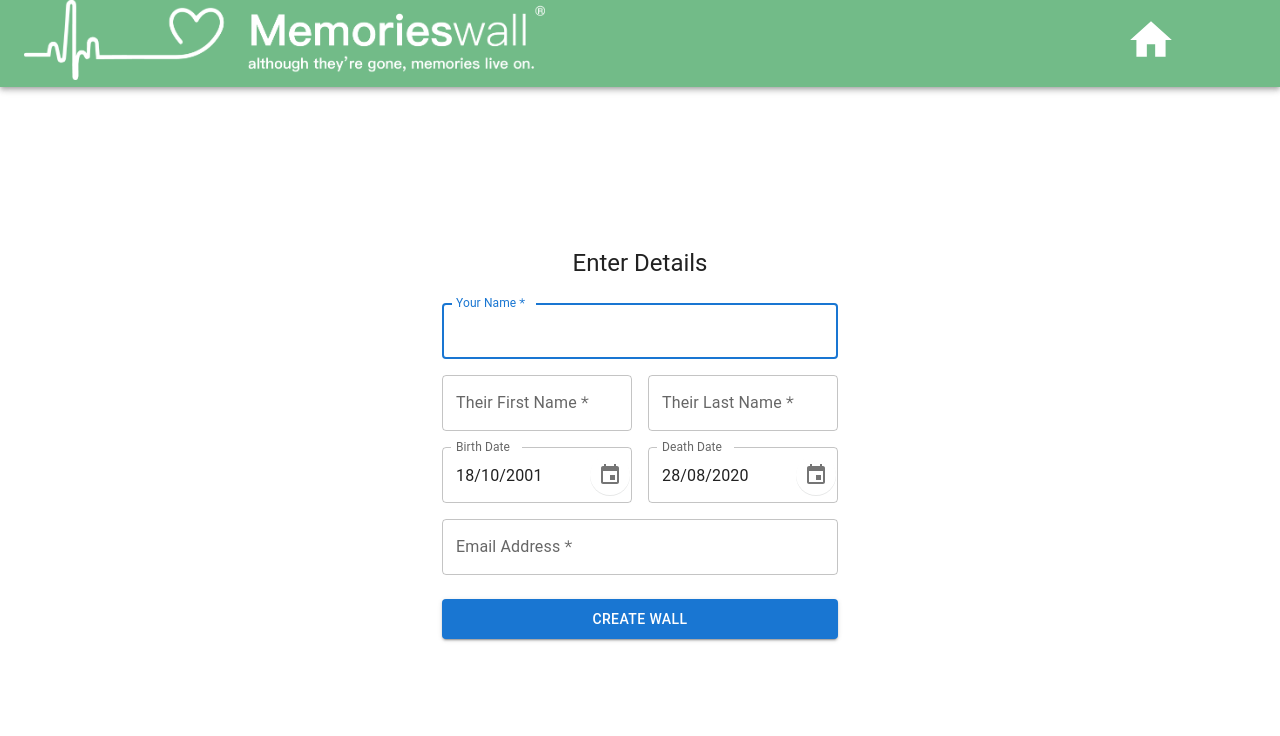
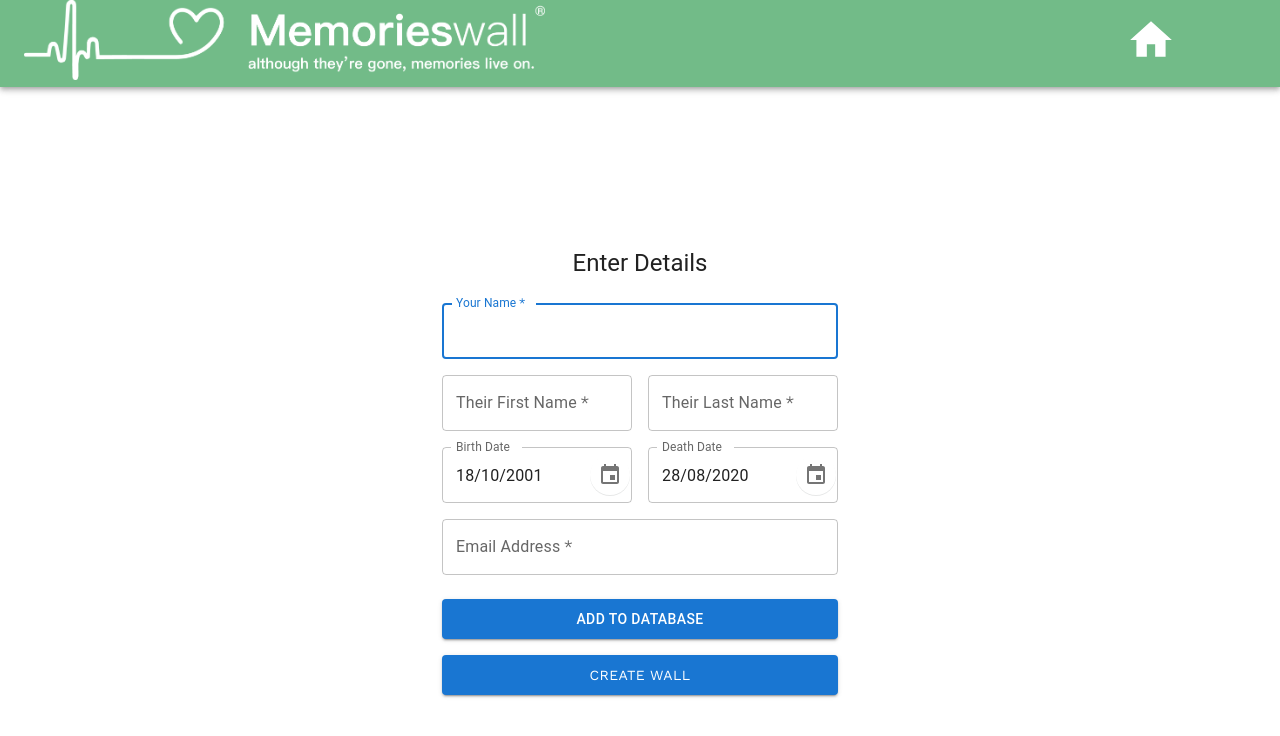
Before and after one commit to Soman95/myMemoryWall, a React (Create React App) app: page /create in a window 1280 px wide. Shown: the top 736 px of the page. Built offline with nearby package versions, Linux system fonts and the light colour scheme.

Commit message:
fleshed out form and created Profile

```diff
--- a/src/App.js
+++ b/src/App.js
@@ -1,19 +1,22 @@
+import { useState } from 'react';
 import Home from './components/Home/Home';
 import CreateWall from './components/CreateWall/CreateWall';
 import { Route, Routes } from 'react-router-dom';
 import { WallDataCtx } from './Context/WallDataContext';
+import Profile from './components/Profile/Profile';
 
-import { useState } from 'react';
 import './App.css';
+
 const App = () => {
   const [wallDataCtx, setWallDataCtx] = useState({});
-
+  console.log(wallDataCtx);
   return (
     <>
       <WallDataCtx.Provider value={{ wallDataCtx, setWallDataCtx }}>
         <Routes>
           <Route path='/' element={<Home />} />
           <Route path='/create' element={<CreateWall />} />
+          <Route path='/profile' element={<Profile />} />
         </Routes>
       </WallDataCtx.Provider>
     </>
--- a/src/components/CreateWall/CreateWall.js
+++ b/src/components/CreateWall/CreateWall.js
@@ -20,9 +20,11 @@ const CreateWall = () => {
         <animated.div style={{ ...upStyles }}>
           <AppBar position='static' sx={{ backgroundColor: '#72bb88' }}>
             <Toolbar sx={{ display: 'flex', justifyContent: 'space-between' }}>
-              <div className='appLogo'>
-                <img src={logo} alt='' />
-              </div>
+              <Link to='/'>
+                <div className='appLogo'>
+                  <img src={logo} alt='' />
+                </div>
+              </Link>
               <Link to='/'>
                 <HomeIcon
                   sx={{ fontSize: 50, marginRight: 10, color: 'white' }}
--- a/src/components/Form/Form.css
+++ b/src/components/Form/Form.css
@@ -0,0 +1,15 @@
+.navBtn:link {
+  text-decoration: none;
+}
+
+.navBtn:visited {
+  text-decoration: none;
+}
+
+.navBtn:hover {
+  text-decoration: none;
+}
+
+.navBtn:active {
+  text-decoration: none;
+}
--- a/src/components/Form/Form.js
+++ b/src/components/Form/Form.js
@@ -11,41 +11,9 @@ import { AdapterDayjs } from '@mui/x-date-pickers/AdapterDayjs';
 import { DesktopDatePicker } from '@mui/x-date-pickers/DesktopDatePicker';
 import { useState, useContext } from 'react';
 import { WallDataCtx } from '../../Context/WallDataContext';
+import { Link } from 'react-router-dom';
 
-import { createTheme, ThemeProvider } from '@mui/material';
 import './Form.css';
-
-// const theme = createTheme({
-//   overrides: {
-//     MuiOutlinedInput: {
-//       notchedOutline: {
-//         borderColor: '#72bb88',
-//       },
-//     },
-//   },
-// });
-
-const defaultColor = '#72bb88';
-const hoverColor = '#72bb88';
-const focusColor = '#72bb88';
-
-const theme = createTheme({
-  overrides: {
-    MuiOutlinedInput: {
-      root: {
-        '&:hover $notchedOutline': {
-          borderColor: `${hoverColor} !important`,
-        },
-        '&$focused $notchedOutline': {
-          borderColor: focusColor,
-        },
-      },
-      notchedOutline: {
-        borderColor: `${hoverColor} !important`,
-      },
-    },
-  },
-});
 
 const Form = () => {
   const [birthValue, setBirthValue] = useState(dayjs('2001-10-18T21:11:54'));
@@ -71,11 +39,10 @@ const Form = () => {
       birthDate: birthValue['$d'],
       deathDate: deathValue['$d'],
       email: data.get('email'),
+      key: 'adam',
     });
   };
-
   return (
-    <ThemeProvider theme={theme}>
     <LocalizationProvider dateAdapter={AdapterDayjs}>
       <Container component='main' maxWidth='xs'>
         <CssBaseline />
@@ -90,12 +57,7 @@ const Form = () => {
           <Typography component='h1' variant='h5'>
             Enter Details
           </Typography>
-            <Box
-              component='form'
-              noValidate
-              onSubmit={handleSubmit}
-              sx={{ mt: 3 }}
-            >
+          <Box component='form' onSubmit={handleSubmit} sx={{ mt: 3 }}>
             <Grid container spacing={2}>
               <Grid item xs={12}>
                 <TextField
@@ -166,13 +128,17 @@ const Form = () => {
               variant='contained'
               sx={{ mt: 3, mb: 2 }}
             >
-                Create Wall
+              Add to Database
             </Button>
+            <Link to='/profile'>
+              <Button fullWidth variant='contained' sx={{ mb: 2 }}>
+                <p className='navBtn'>Create Wall</p>
+              </Button>
+            </Link>
           </Box>
         </Box>
       </Container>
     </LocalizationProvider>
-    </ThemeProvider>
   );
 };
 
--- /dev/null
+++ b/src/components/Profile/Profile.js
@@ -0,0 +1,17 @@
+import { useContext } from 'react';
+import { WallDataCtx } from '../../Context/WallDataContext';
+
+const Profile = () => {
+  const { wallDataCtx } = useContext(WallDataCtx);
+  const handleClick = () => {
+    alert(wallDataCtx.firstName);
+  };
+
+  return (
+    <div>
+      <button onClick={handleClick}>CONTEXT</button>
+    </div>
+  );
+};
+
+export default Profile;
```
Also changed, not shown: src/components/Profile/Profile.css (added), src/todo.txt (added). Lines whose indentation alone changed are shown as unchanged.
